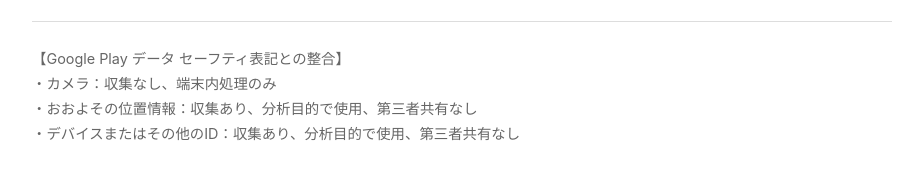
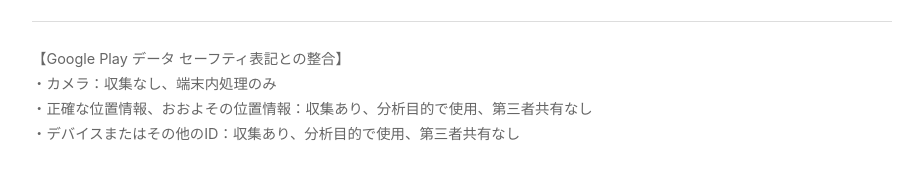
Before and after one commit to deepimpact1972/privacy-policy, a plain HTML site: page index.html in a window 1280 px wide. Shown: the part 1656-1834 px from the top of the page, without its empty margins (178-1101 px from the left). Drawn offline with Linux system fonts and the light colour scheme.

Commit message:
Update index.html

```diff
--- a/index.html
+++ b/index.html
@@ -78,7 +78,7 @@
   <p class="small">
     【Google Play データ セーフティ表記との整合】<br>
     ・カメラ：収集なし、端末内処理のみ<br>
-    ・おおよその位置情報：収集あり、分析目的で使用、第三者共有なし<br>
+    ・正確な位置情報、おおよその位置情報：収集あり、分析目的で使用、第三者共有なし<br>
     ・デバイスまたはその他のID：収集あり、分析目的で使用、第三者共有なし
   </p>
 </main>
```
